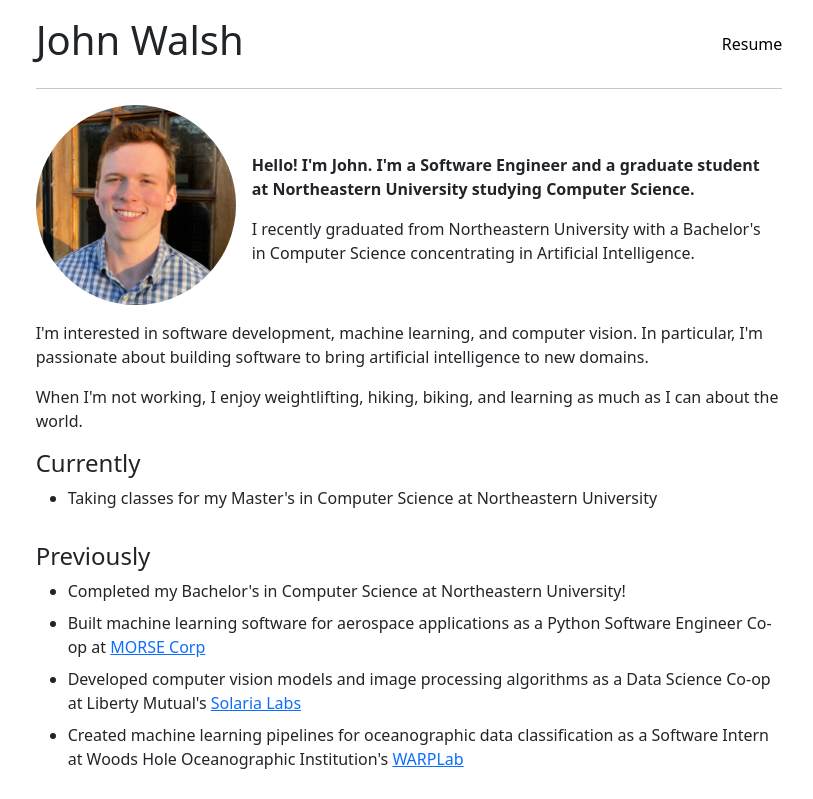
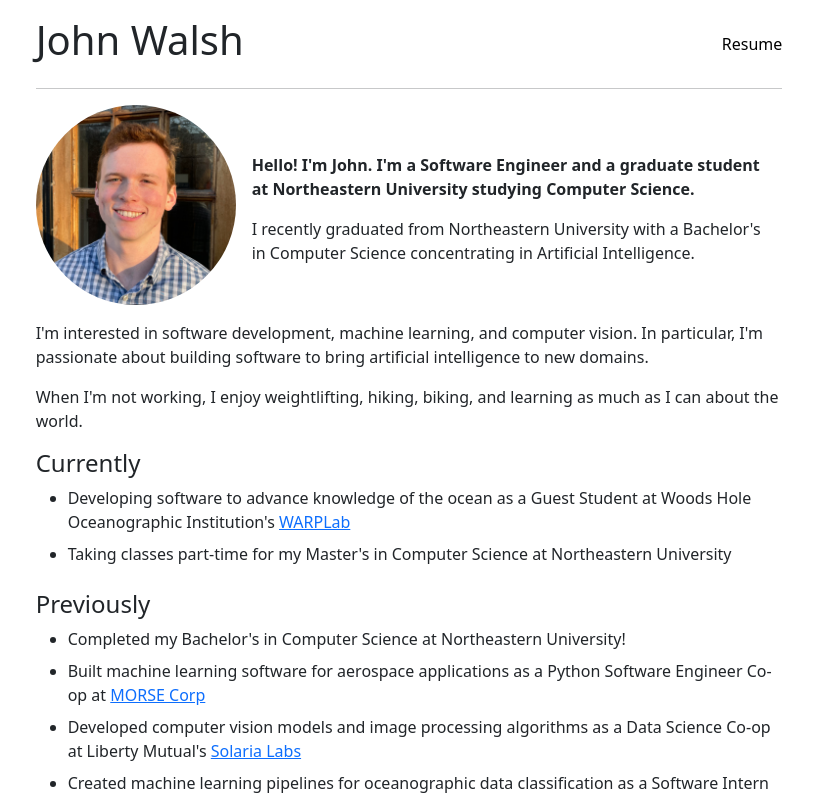
Before and after one commit to johnwaalsh/johnwaalsh.github.io, a React (Create React App) app: page / in a window 1280 px wide. Shown: the top 799 px of the page, without its empty margins (231-1044 px from the left). Built offline with nearby package versions, Linux system fonts and the light colour scheme.

Commit message:
add WHOI 2023 update

```diff
--- a/src/home/home.js
+++ b/src/home/home.js
@@ -15,7 +15,8 @@ function HomeComponent() {
                 <span className="mb-3">When I'm not working, I enjoy weightlifting, hiking, biking, and learning as much as I can about the world. </span>
                 <h4 className="">Currently </h4>
                 <ul>
-                    <li className="mb-3"><span>Taking classes for my Master's in Computer Science at Northeastern University </span></li>
+                    <li className="mb-2"><span>Developing software to advance knowledge of the ocean as a Guest Student at Woods Hole Oceanographic Institution's <a href="https://warp.whoi.edu/">WARPLab</a> </span></li>
+                    <li className="mb-2"><span>Taking classes part-time for my Master's in Computer Science at Northeastern University </span></li>
                 </ul>
                 <h4 className="">Previously </h4>
                 <ul>
```
